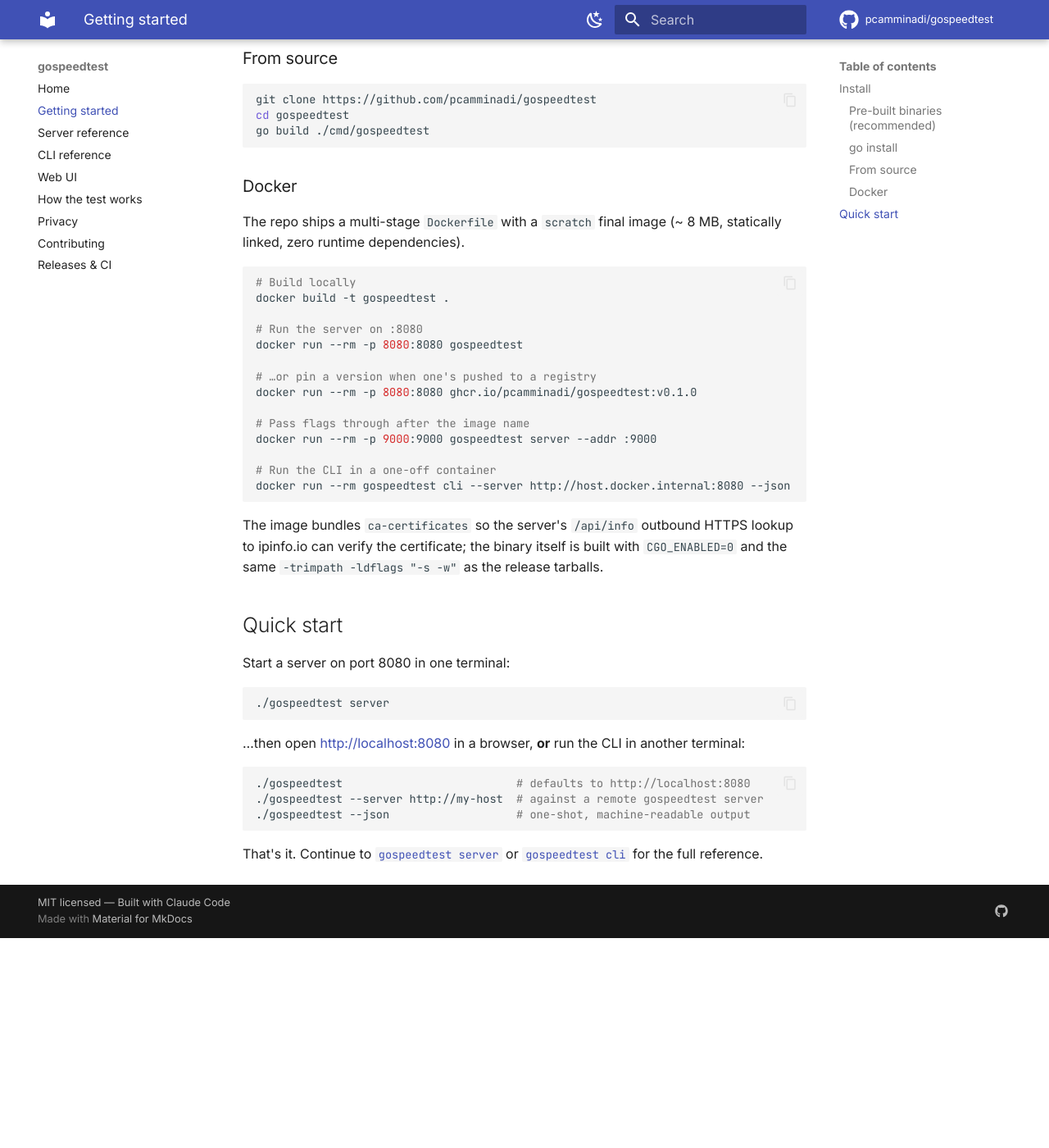
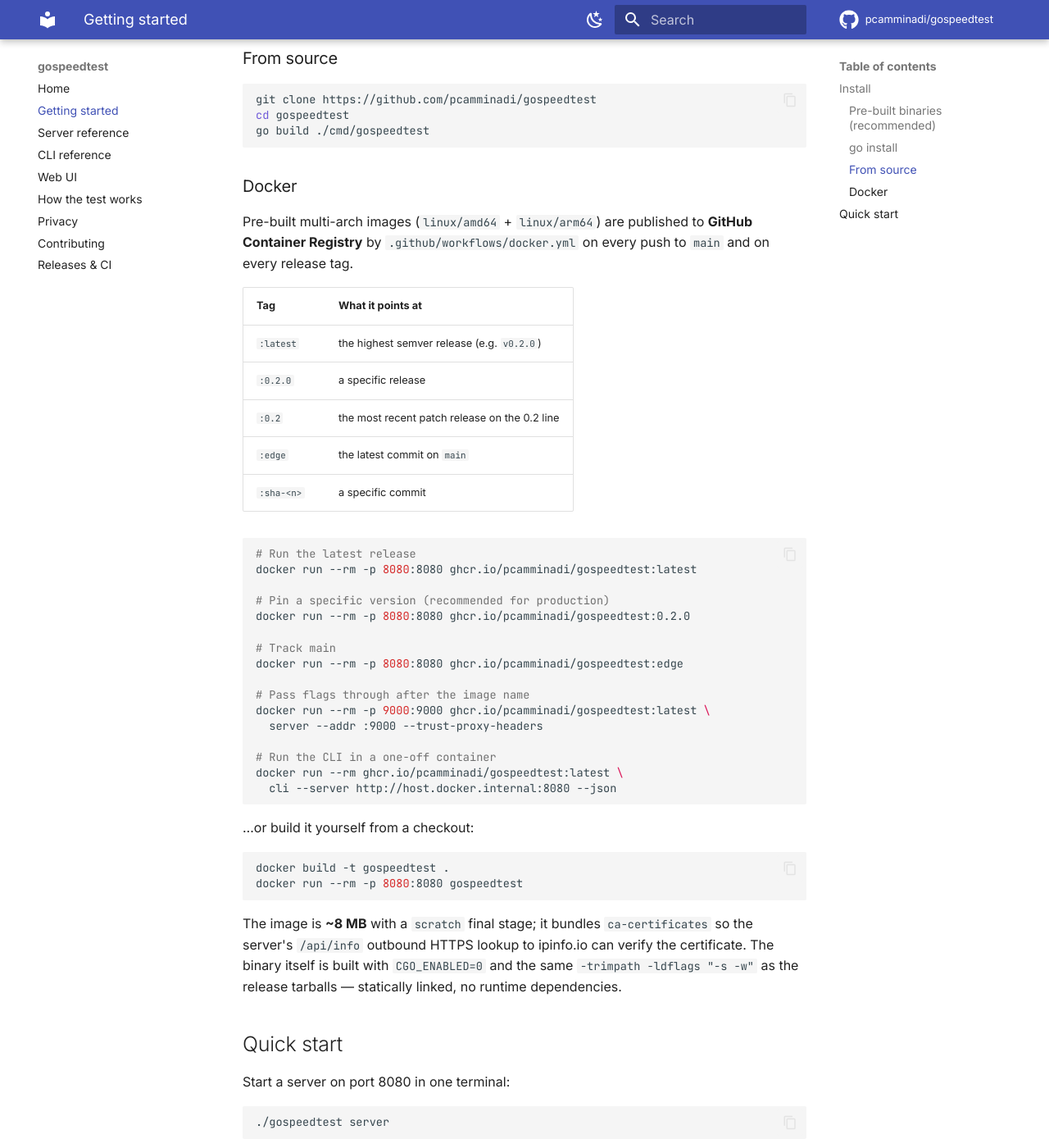
Before and after one commit to pcamminadi/gospeedtest, an MkDocs documentation site: the page built from docs/getting-started.md, in a window 1280 px wide and 1400 px high, scrolled down 580 px. Shown: the whole window at 82% size. Built offline with MkDocs 1.6.1 and Material for MkDocs 9.7.7, drawn with Linux system fonts in a browser that asks for light colours; comment, search, counter and statistics services are not loaded; before the commit the page ends 1724 px from its top, so only the background shows below that.

Commit message:
ci: build & push Docker image to GHCR on push/tag
Adds .github/workflows/docker.yml. The workflow:

  - builds a multi-arch image (linux/amd64 + linux/arm64) via docker
    buildx with QEMU
  - pushes to ghcr.io/pcamminadi/gospeedtest on push to main and on
    every vX.Y.Z tag; PRs build-only (no push, no registry login)
  - bakes the version into the binary via the existing VERSION
    build-arg, so `gospeedtest version` reflects the tag (or commit
    SHA for main builds)
  - caches layers between runs via type=gha so the arm64 emulation
    doesn't re-run from scratch every push

Tag scheme (via docker/metadata-action):

  :latest      highest semver release    (auto, on tag push only)
  :X.Y.Z       release version
  :X.Y         minor track
  :edge        latest commit on main
  :main        latest commit on main (branch ref)
  :sha-<n>     specific commit
  :pr-N        a pull-request build (built but not pushed)

All five docker/* actions are pinned to commit SHAs with semver
comments, matching the convention from sec finding #4. Permissions
are minimal: contents:read, packages:write, id-token:write (the
last one is for cosign / OIDC if added later — included now so we
don't have to amend the workflow when we get to image signing).

Docs updated: docs/getting-started.md now lists the GHCR pull
command and the tag scheme; docs/releases.md describes the
workflow alongside ci/release/docs; README has a Docker badge and a
one-liner pointing at ghcr.

Note for first push: GHCR creates packages as private by default;
after the first successful publish, the package visibility needs to
be flipped to "public" once via the GitHub UI for unauthenticated
docker pull to work. Documented in releases.md.

Co-Authored-By: Claude Opus 4.7 (1M context) <noreply@anthropic.com>

````diff
--- a/docs/getting-started.md
+++ b/docs/getting-started.md
@@ -34,30 +34,50 @@ go build ./cmd/gospeedtest
 
 ### Docker
 
-The repo ships a multi-stage `Dockerfile` with a `scratch` final image
-(~ 8 MB, statically linked, zero runtime dependencies).
+Pre-built multi-arch images (`linux/amd64` + `linux/arm64`) are
+published to **GitHub Container Registry** by
+`.github/workflows/docker.yml` on every push to `main` and on every
+release tag.
+
+| Tag | What it points at |
+| --- | --- |
+| `:latest`    | the highest semver release (e.g. `v0.2.0`) |
+| `:0.2.0`     | a specific release |
+| `:0.2`       | the most recent patch release on the 0.2 line |
+| `:edge`      | the latest commit on `main` |
+| `:sha-<n>`   | a specific commit |
 
 ```sh
-# Build locally
-docker build -t gospeedtest .
+# Run the latest release
+docker run --rm -p 8080:8080 ghcr.io/pcamminadi/gospeedtest:latest
 
-# Run the server on :8080
-docker run --rm -p 8080:8080 gospeedtest
+# Pin a specific version (recommended for production)
+docker run --rm -p 8080:8080 ghcr.io/pcamminadi/gospeedtest:0.2.0
 
-# …or pin a version when one's pushed to a registry
-docker run --rm -p 8080:8080 ghcr.io/pcamminadi/gospeedtest:v0.1.0
+# Track main
+docker run --rm -p 8080:8080 ghcr.io/pcamminadi/gospeedtest:edge
 
 # Pass flags through after the image name
-docker run --rm -p 9000:9000 gospeedtest server --addr :9000
+docker run --rm -p 9000:9000 ghcr.io/pcamminadi/gospeedtest:latest \
+  server --addr :9000 --trust-proxy-headers
 
 # Run the CLI in a one-off container
-docker run --rm gospeedtest cli --server http://host.docker.internal:8080 --json
+docker run --rm ghcr.io/pcamminadi/gospeedtest:latest \
+  cli --server http://host.docker.internal:8080 --json
 ```
 
-The image bundles `ca-certificates` so the server's `/api/info`
-outbound HTTPS lookup to ipinfo.io can verify the certificate; the
-binary itself is built with `CGO_ENABLED=0` and the same
-`-trimpath -ldflags "-s -w"` as the release tarballs.
+…or build it yourself from a checkout:
+
+```sh
+docker build -t gospeedtest .
+docker run --rm -p 8080:8080 gospeedtest
+```
+
+The image is **~8 MB** with a `scratch` final stage; it bundles
+`ca-certificates` so the server's `/api/info` outbound HTTPS lookup
+to ipinfo.io can verify the certificate. The binary itself is built
+with `CGO_ENABLED=0` and the same `-trimpath -ldflags "-s -w"` as the
+release tarballs — statically linked, no runtime dependencies.
 
 ## Quick start
 
````
Also changed, not shown: README.md (+3 -3 lines), docs/releases.md (+22 -0 lines), 1 other file.
